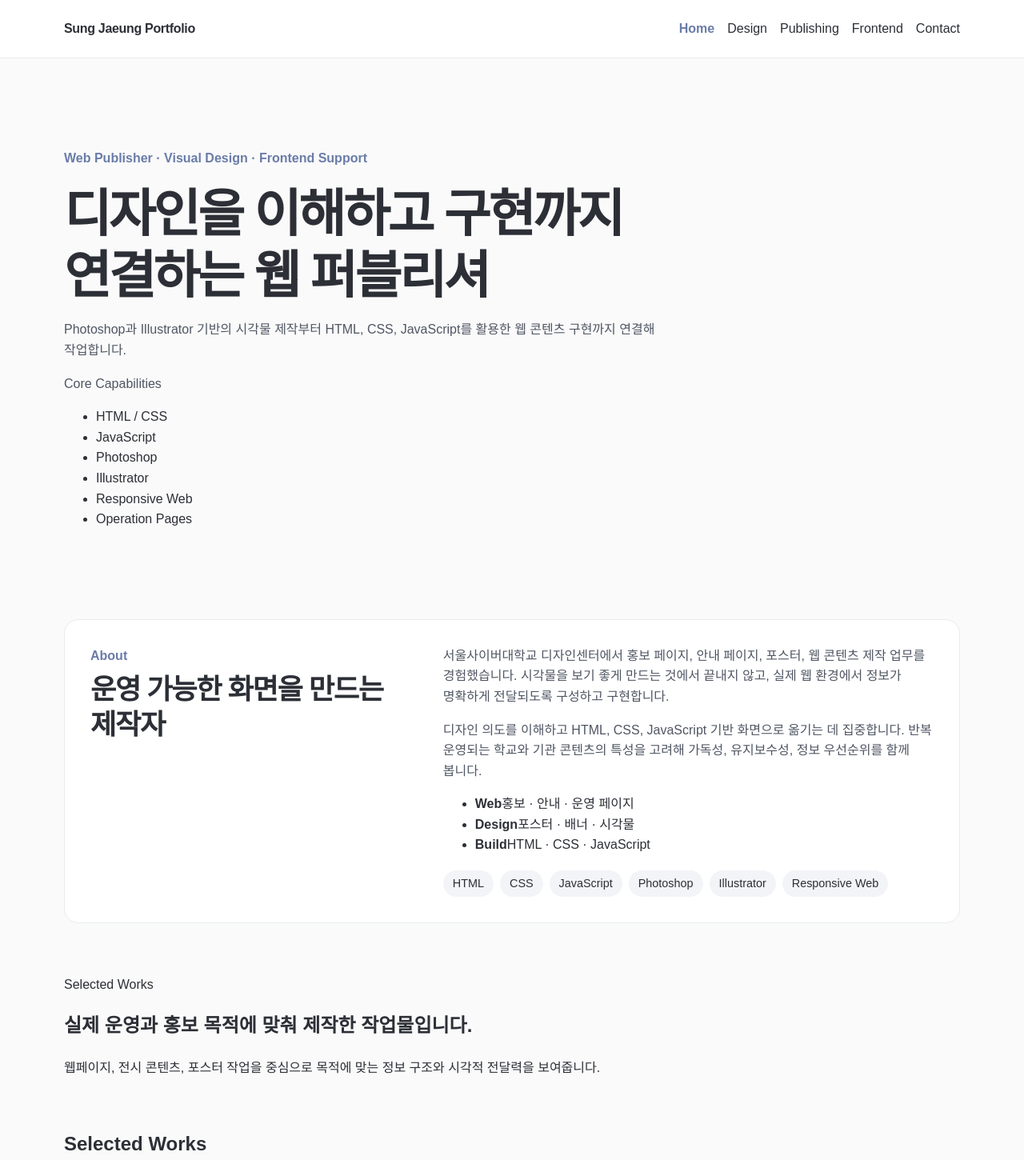
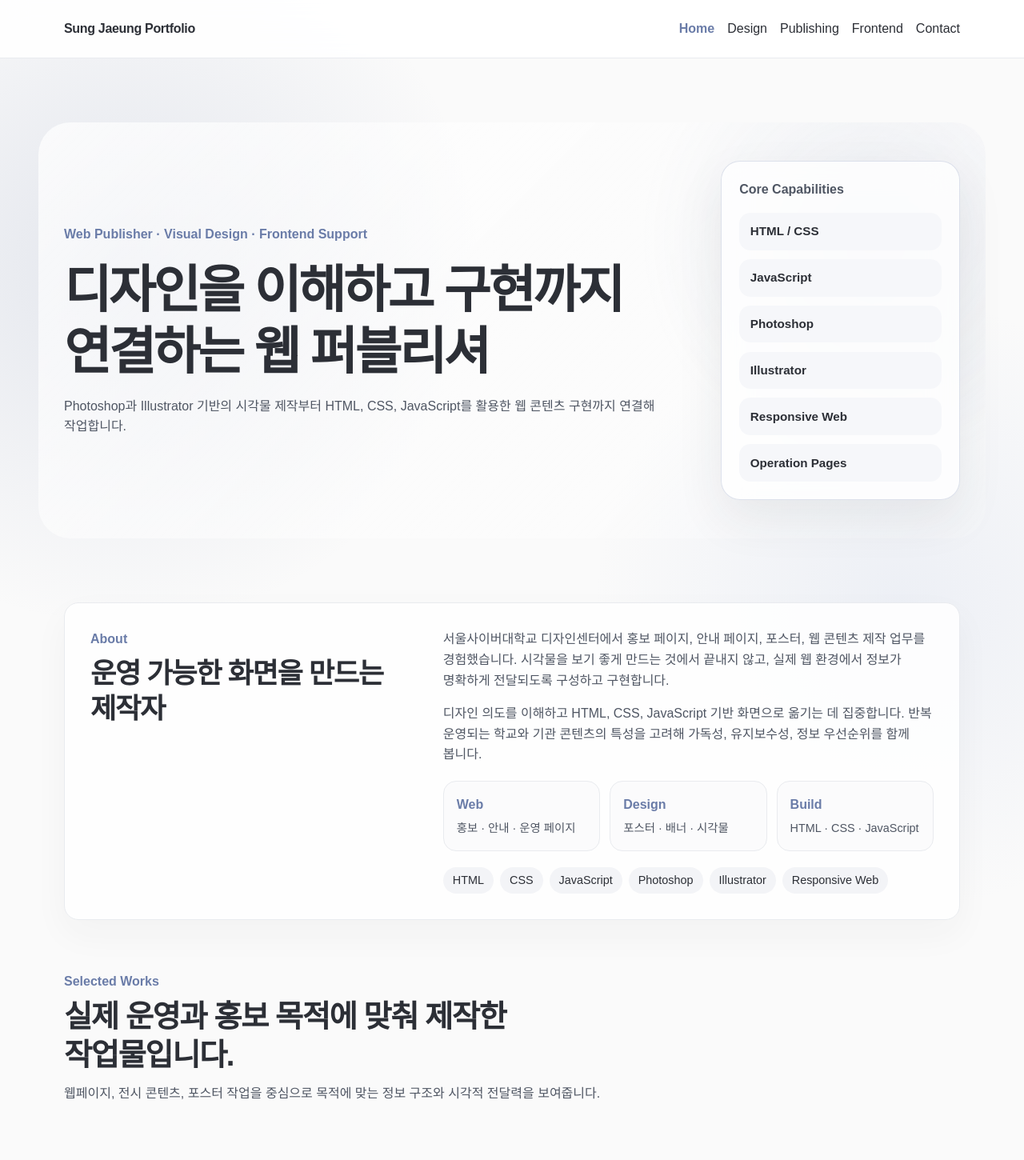
Before and after one commit to Songjaeung0/upgraded-fun, a React (Vite) app: page / in a window 1280 px wide. Shown: the top 1450 px of the page at 80% size. Built offline with nearby package versions, Linux system fonts and the light colour scheme.

Commit message:
style: add visual depth and portfolio interactions

```diff
--- a/src/styles/global.scss
+++ b/src/styles/global.scss
@@ -14,7 +14,10 @@ body {
   margin: 0;
   font-family: 'Pretendard', 'Noto Sans KR', sans-serif;
   color: var(--text);
-  background: var(--bg);
+  background:
+    radial-gradient(circle at 12% 8%, rgba(106, 124, 168, 0.16), transparent 28rem),
+    radial-gradient(circle at 88% 18%, rgba(167, 184, 221, 0.16), transparent 24rem),
+    var(--bg);
   line-height: 1.6;
   word-break: keep-all;
   overflow-wrap: break-word;
@@ -31,11 +34,12 @@ a {
 }
 
 .header {
-  background: #fff;
+  background: rgba(255, 255, 255, 0.88);
   border-bottom: 1px solid var(--line);
   position: sticky;
   top: 0;
   z-index: 10;
+  backdrop-filter: blur(16px);
 
   &__inner {
     display: flex;
@@ -67,7 +71,24 @@ a {
 }
 
 .hero {
-  padding: 2rem 0;
+  position: relative;
+  display: grid;
+  grid-template-columns: minmax(0, 1.45fr) minmax(260px, 0.55fr);
+  gap: 2rem;
+  align-items: center;
+  min-height: 520px;
+  padding: 4rem 0;
+
+  &::before {
+    content: '';
+    position: absolute;
+    inset: 1rem -2rem;
+    z-index: -1;
+    border-radius: 40px;
+    background:
+      linear-gradient(135deg, rgba(255, 255, 255, 0.72), rgba(255, 255, 255, 0.18)),
+      radial-gradient(circle at 88% 28%, rgba(106, 124, 168, 0.18), transparent 18rem);
+  }
 
   &__label {
     color: var(--point);
@@ -88,6 +109,37 @@ a {
     max-width: 760px;
     color: #4f5663;
   }
+
+  &__panel {
+    padding: 1.4rem;
+    border: 1px solid rgba(106, 124, 168, 0.22);
+    border-radius: 24px;
+    background: rgba(255, 255, 255, 0.78);
+    box-shadow: 0 24px 60px rgba(44, 47, 54, 0.08);
+    backdrop-filter: blur(18px);
+
+    p {
+      margin: 0 0 1rem;
+      color: var(--point);
+      font-weight: 700;
+    }
+
+    ul {
+      display: grid;
+      gap: 0.7rem;
+      list-style: none;
+      padding: 0;
+      margin: 0;
+    }
+
+    li {
+      padding: 0.7rem 0.85rem;
+      border-radius: 14px;
+      background: #f6f7fa;
+      font-size: 0.95rem;
+      font-weight: 600;
+    }
+  }
 }
 
 .about {
@@ -97,7 +149,8 @@ a {
   padding: 2rem;
   border: 1px solid var(--line);
   border-radius: 18px;
-  background: #fff;
+  background: rgba(255, 255, 255, 0.88);
+  box-shadow: 0 18px 45px rgba(44, 47, 54, 0.04);
 
   &__eyebrow {
     margin: 0 0 0.5rem;
@@ -117,6 +170,37 @@ a {
     color: #4f5663;
   }
 
+  &__stats {
+    display: grid;
+    grid-template-columns: repeat(3, minmax(0, 1fr));
+    gap: 0.75rem;
+    list-style: none;
+    padding: 0;
+    margin: 1.25rem 0;
+
+    li {
+      padding: 1rem;
+      border: 1px solid var(--line);
+      border-radius: 16px;
+      background: #fbfbfc;
+    }
+
+    strong,
+    span {
+      display: block;
+    }
+
+    strong {
+      margin-bottom: 0.35rem;
+      color: var(--point);
+    }
+
+    span {
+      color: #4f5663;
+      font-size: 0.9rem;
+    }
+  }
+
   &__skills {
     display: flex;
     flex-wrap: wrap;
@@ -131,6 +215,30 @@ a {
       background: #f3f4f7;
       font-size: 0.9rem;
     }
+  }
+}
+
+.works-intro {
+  margin-bottom: 2rem;
+
+  &__eyebrow {
+    margin: 0 0 0.5rem;
+    color: var(--point);
+    font-weight: 700;
+  }
+
+  h2 {
+    max-width: 720px;
+    margin: 0 0 0.65rem;
+    font-size: clamp(1.7rem, 3vw, 2.5rem);
+    line-height: 1.25;
+    letter-spacing: -0.04em;
+  }
+
+  p:not(.works-intro__eyebrow) {
+    max-width: 720px;
+    margin: 0;
+    color: #4f5663;
   }
 }
 
@@ -151,6 +259,16 @@ a {
   overflow: hidden;
   display: flex;
   flex-direction: column;
+  transition:
+    transform 180ms ease,
+    box-shadow 180ms ease,
+    border-color 180ms ease;
+
+  &:hover {
+    transform: translateY(-6px);
+    border-color: rgba(106, 124, 168, 0.28);
+    box-shadow: 0 18px 45px rgba(44, 47, 54, 0.1);
+  }
 
   &__thumb {
     width: 100%;
@@ -269,6 +387,11 @@ a {
 }
 
 @media (max-width: 980px) {
+  .hero {
+    grid-template-columns: 1fr;
+    min-height: auto;
+  }
+
   .project-grid {
     grid-template-columns: repeat(2, minmax(0, 1fr));
   }
@@ -294,7 +417,17 @@ a {
     gap: 0.75rem;
   }
 
-  .project-grid {
+  .hero {
+    padding: 2.5rem 0;
+
+    &::before {
+      inset: 0 -0.75rem;
+      border-radius: 24px;
+    }
+  }
+
+  .project-grid,
+  .about__stats {
     grid-template-columns: 1fr;
   }
 
```
